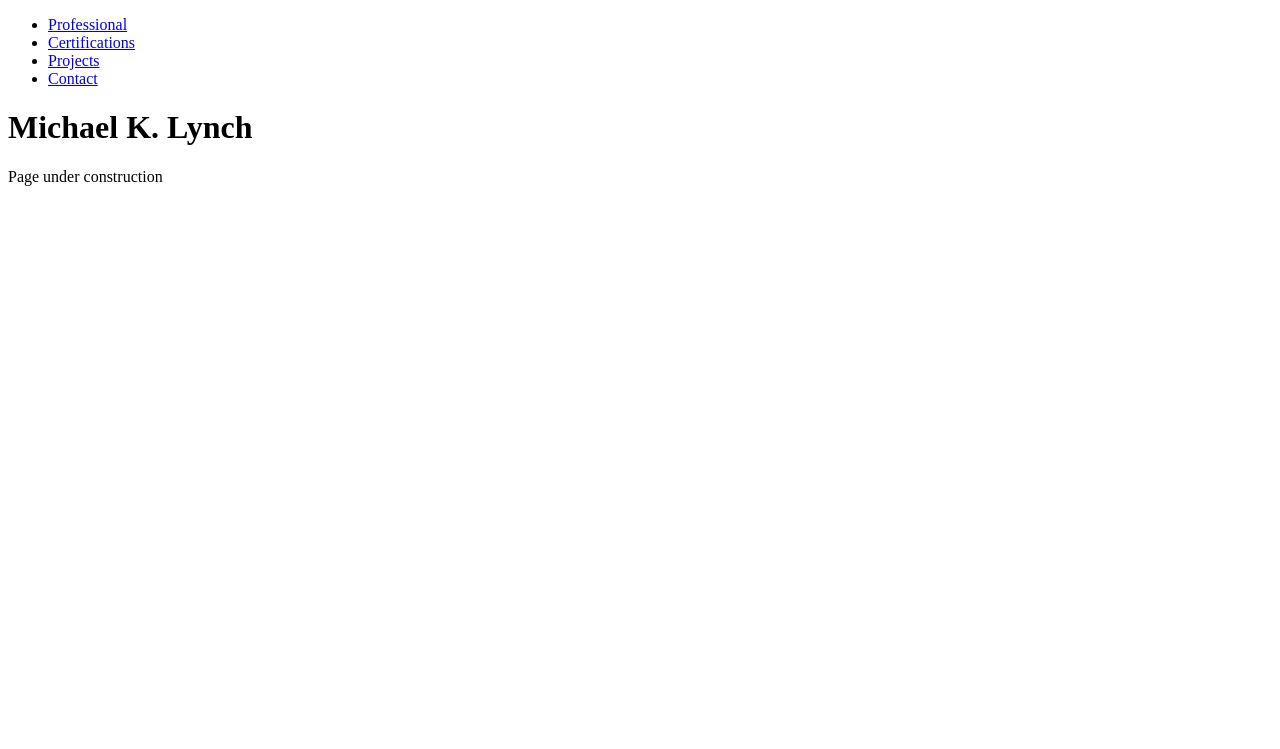
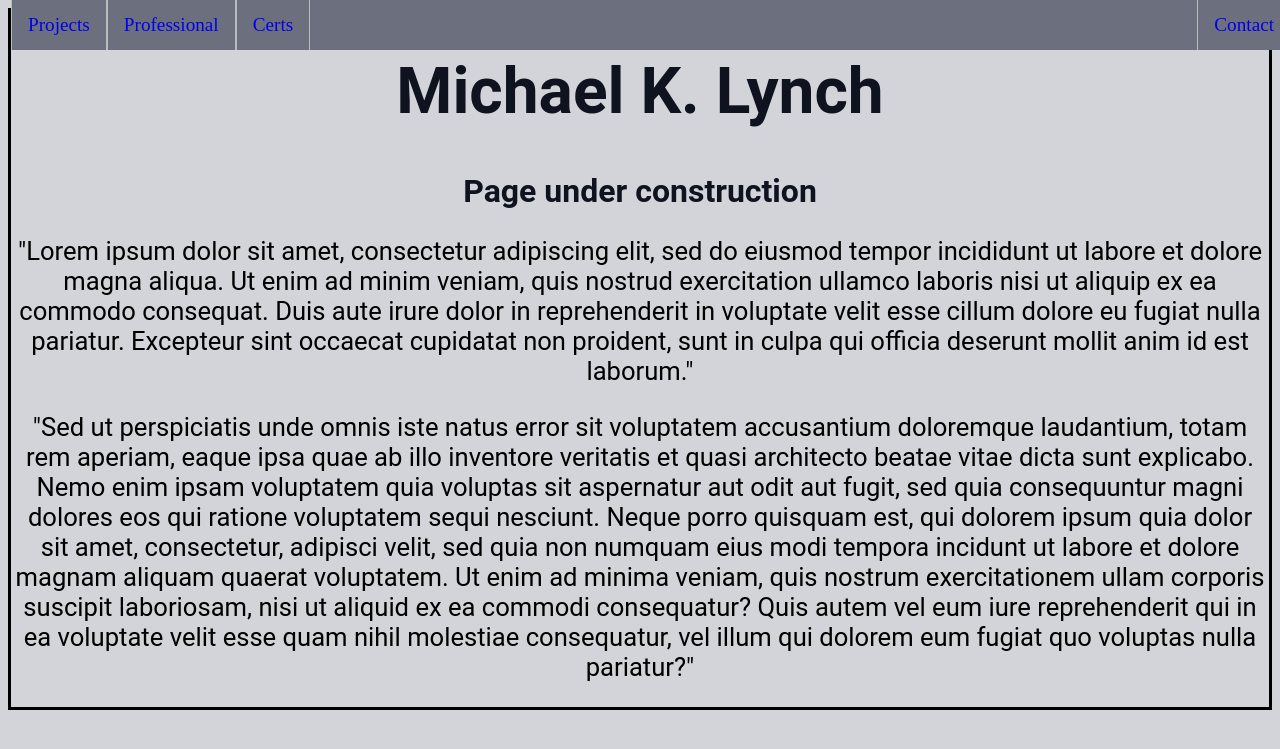
Before and after one commit to mikrl/Personal-Site, a Django app: page / in a window 1280 px wide. Shown: the top 749 px of the page. Run offline with Django 3.2, Linux system fonts and the light colour scheme.

Commit message:
Added some frontend

```diff
--- a/mlynch/settings.py
+++ b/mlynch/settings.py
@@ -120,3 +120,7 @@ USE_TZ = True
 # https://docs.djangoproject.com/en/3.1/howto/static-files/
 
 STATIC_URL = "/static/"
+
+STATICFILES_DIRS = [
+    os.path.join(BASE_DIR, "static"),
+]
--- /dev/null
+++ b/portfolio/static/portfolio/aesthetic.css
@@ -0,0 +1,67 @@
+div {
+  width: 300px;
+  /* border: 15px solid green; */
+  padding: 50px;
+  margin: 20px;
+}
+
+body {
+    background-color: #D3D4D9;
+    border-style: solid;
+}
+
+h1 {
+    color: #0E131F;
+    text-align: center;
+    font-size: 5vw;
+    font-family: roboto, sans-serif;
+}
+
+h2 {
+    color: #0E131F;
+    text-align: center;
+    font-size: 2.5vw;
+    font-family: roboto, sans-serif;
+}
+
+p {
+  font-family: verdana;
+  font-size: 2vw;
+  font-family: roboto, sans-serif;
+  text-align: center;
+}
+
+ul {
+    list-style-type: none;
+    margin: 0;
+    padding: 0;
+    overflow: hidden;
+    background-color: #6C6F7D;
+
+    position: fixed;
+    top: 0;
+    width: 100vw;
+}
+
+li.rightalign {
+    float: right;
+}
+
+li {
+    border-right: 1px solid #bbb;
+    border-left: 1px solid #bbb;
+    display: inline;
+    float: left;
+}
+
+li a:hover {
+    background-color: #F15152;
+}
+
+a {
+  display: block;
+  padding: 14px 16px;
+  text-decoration: none;
+  font-size: 1.5vw;
+  background-color: #6C6F7D;
+}
--- a/portfolio/templates/portfolio.html
+++ b/portfolio/templates/portfolio.html
@@ -1,32 +1,28 @@
+{% load static %}
 <!DOCTYPE html>
+<meta name="viewport" content="width=device-width, initial-scale=1.0">
 <html lang ="en">
 
   <head>
     <title>Michael K. Lynch</title>
+    <link rel="stylesheet" href="{%  static 'portfolio/aesthetic.css' %}">
   </head>
-<body>
 
-  <div id="navigation">
-    <div class="table">
-      <ul id="horizontal-list">
+  <body>
+    <!--<ul id="horizontal-list"> -->
+      <ul>
+	<!-- Left aligned elements-->
+	<li><a href="/projects">Projects</a></li>
+	<li><a href="/professional">Professional</a></li>
+	<li><a href="/certifications">Certs</a></li>
+	<!-- Right aligned elements-->
+	<li class="rightalign"><a href="/contact">Contact</a></li>
+      </ul>
+      <h1>Michael K. Lynch</h1>
+      <h2>Page under construction</h2>
+      <p>"Lorem ipsum dolor sit amet, consectetur adipiscing elit, sed do eiusmod tempor incididunt ut labore et dolore magna aliqua. Ut enim ad minim veniam, quis nostrud exercitation ullamco laboris nisi ut aliquip ex ea commodo consequat. Duis aute irure dolor in reprehenderit in voluptate velit esse cillum dolore eu fugiat nulla pariatur. Excepteur sint occaecat cupidatat non proident, sunt in culpa qui officia deserunt mollit anim id est laborum."</p>
 
-
-	<li><a href="/professional">Professional</a></li>
-
-	<li><a href="/certifications">Certifications</a></li>
-
-	<li><a href="/projects">Projects</a></li>
-
-	<li><a href="/contact">Contact</a></li>
-
-
-      </ul>
-    </div>
-  </div>
-
-  <h1>Michael K. Lynch</h1>
-  <p>Page under construction</p>
-
-</body>
-	<!---WorkEducatione eg certs Projects Contact --->
+      <p>"Sed ut perspiciatis unde omnis iste natus error sit voluptatem accusantium doloremque laudantium, totam rem aperiam, eaque ipsa quae ab illo inventore veritatis et quasi architecto beatae vitae dicta sunt explicabo. Nemo enim ipsam voluptatem quia voluptas sit aspernatur aut odit aut fugit, sed quia consequuntur magni dolores eos qui ratione voluptatem sequi nesciunt. Neque porro quisquam est, qui dolorem ipsum quia dolor sit amet, consectetur, adipisci velit, sed quia non numquam eius modi tempora incidunt ut labore et dolore magnam aliquam quaerat voluptatem. Ut enim ad minima veniam, quis nostrum exercitationem ullam corporis suscipit laboriosam, nisi ut aliquid ex ea commodi consequatur? Quis autem vel eum iure reprehenderit qui in ea voluptate velit esse quam nihil molestiae consequatur, vel illum qui dolorem eum fugiat quo voluptas nulla pariatur?"</p>
+      <!---WorkEducatione eg certs Projects Contact --->
+  </body>
 </html>
```
